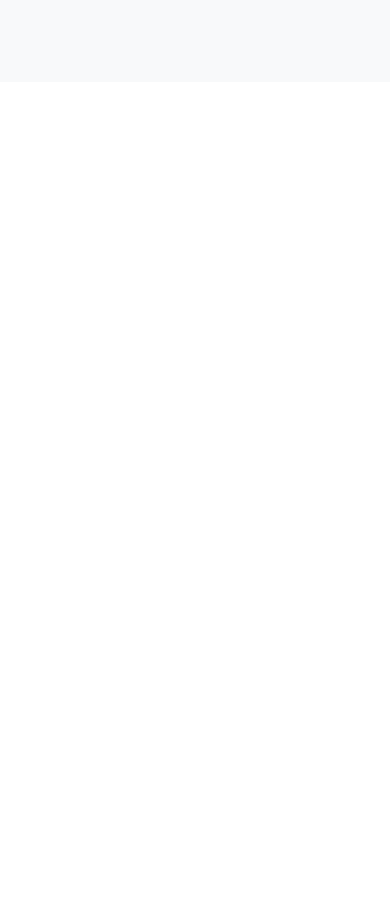
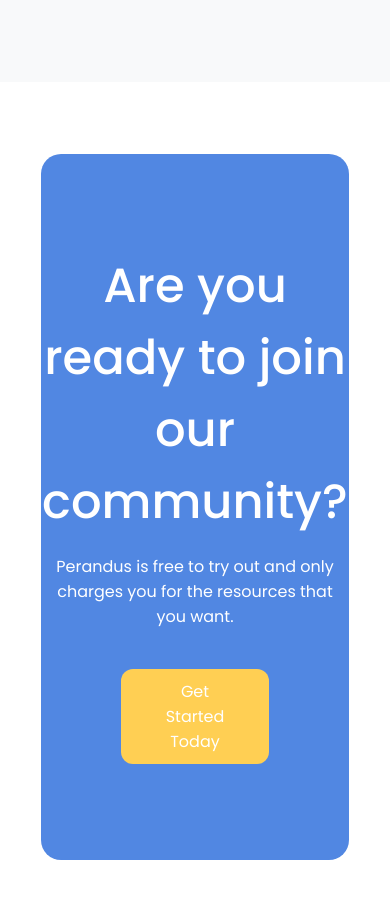
Before and after one commit to shtramvasov/typescript-landing, a React (Create React App) app: page /features in a window 390 px wide. Shown: the part 2800-3698 px from the top of the page. Before the commit the page ends 2882 px from the top, so only its background shows below. Built offline with nearby package versions, Linux system fonts and the light colour scheme.

Commit message:
features page cta block

```diff
--- /dev/null
+++ b/src/components/FeaturesCta/FeaturesCta.tsx
@@ -0,0 +1,29 @@
+import React from 'react'
+import { Button } from '../Button/Button'
+import { motion } from 'framer-motion'
+import opacityVariant from '../../utils/framer'
+import styles from '../FeaturesCta/featurescta.module.css'
+
+
+export const FeaturesCta: React.FC = () => {
+  return (
+    <motion.section
+      className={styles.container}
+      variants={opacityVariant}
+      initial='hidden'
+      whileInView='visible'
+      viewport={{ once: true }}>
+      <div className={styles.cta}>
+        <div className={styles.text}>
+          <h2>Are you ready to join our community?</h2>
+          <p>Perandus is free to try out and only charges you for the resources that you want.</p>
+        </div>
+        <Button
+          color='yellow'
+          text='Get Started Today'
+          link='pricing'
+        />
+      </div>
+    </motion.section>
+  )
+}
--- /dev/null
+++ b/src/components/FeaturesCta/featurescta.module.css
@@ -0,0 +1,81 @@
+*, *::after, *::before {
+  box-sizing: inherit;
+  margin: 0;
+  padding: 0;
+}
+
+ul, ol {
+  list-style: none;
+}
+
+html {
+  box-sizing: border-box;
+  font-family: "Poppins", sans-serif;
+  font-size: 16px;
+  font-weight: 300;
+}
+
+.flex {
+  display: flex;
+}
+
+.cols {
+  flex-direction: column;
+}
+
+.app-wrapper {
+  padding: 2.8rem 6.5rem 0;
+}
+
+@media (max-width: 980px) {
+  .app-wrapper {
+    padding: 1.6rem 4rem 0;
+  }
+}
+@media (max-width: 680px) {
+  .app-wrapper {
+    padding: 1rem 2rem 0;
+  }
+}
+.container {
+  padding: 1.5rem;
+  margin-top: 3rem;
+  margin-bottom: 7rem;
+}
+
+.cta {
+  margin: 0 auto;
+  padding: 6rem 5rem;
+  background-color: #5187E2;
+  border-radius: 20px;
+  display: flex;
+  justify-content: space-evenly;
+  align-items: center;
+  max-width: 70%;
+}
+
+.text h2 {
+  width: 60%;
+  color: #fff;
+  padding-bottom: 1rem;
+}
+.text p {
+  color: #fff;
+}
+
+@media (max-width: 980px) {
+  .cta {
+    flex-direction: column;
+    max-width: 90%;
+  }
+
+  .text {
+    text-align: center;
+  }
+  .text h2 {
+    width: 100%;
+  }
+  .text p {
+    padding-bottom: 2.5rem;
+  }
+}/*# sourceMappingURL=featurescta.module.css.map */
--- /dev/null
+++ b/src/components/FeaturesCta/featurescta.module.scss
@@ -0,0 +1,52 @@
+@import '../../styles/colors';
+@import '../../styles/breakpoints';
+@import '../../styles/global';
+
+.container {
+  padding: 1.5rem;
+  margin-top: 3rem;
+  margin-bottom: 7rem;
+}
+
+.cta {
+  margin: 0 auto;
+  padding: 6rem 5rem;
+  background-color: $blue;
+  border-radius: $border-radius;
+  display: flex;
+  justify-content: space-evenly;
+  align-items: center;
+  max-width: 70%;
+
+}
+
+.text {
+
+  h2 {
+    width: 60%;
+    color: $white;
+    padding-bottom: 1rem;
+  }
+  p {
+    color: $white;
+  }
+}
+
+@media (max-width: $screen-medium) {
+  .cta {
+    flex-direction: column;
+    max-width: 90%;
+  }
+
+  .text {
+          text-align: center;
+
+    h2 {
+      width: 100%;
+    }
+
+    p {
+      padding-bottom: 2.5rem;
+    }
+  }
+}
--- a/src/pages/Featurespage.tsx
+++ b/src/pages/Featurespage.tsx
@@ -1,5 +1,6 @@
 import React from 'react'
 import { FeaturesBlock } from '../components/FeaturesBlock/FeaturesBlock'
+import { FeaturesCta } from '../components/FeaturesCta/FeaturesCta'
 import { HeaderMenu } from '../components/HeaderMenu/HeaderMenu'
 
 export const Featurespage: React.FC = () => {
@@ -13,6 +14,7 @@
       }}
     />
     <FeaturesBlock />
+    <FeaturesCta />
     </>
   )
 }
```
Also changed, not shown: 1 other file (tests, documents, lock files or other folders).
